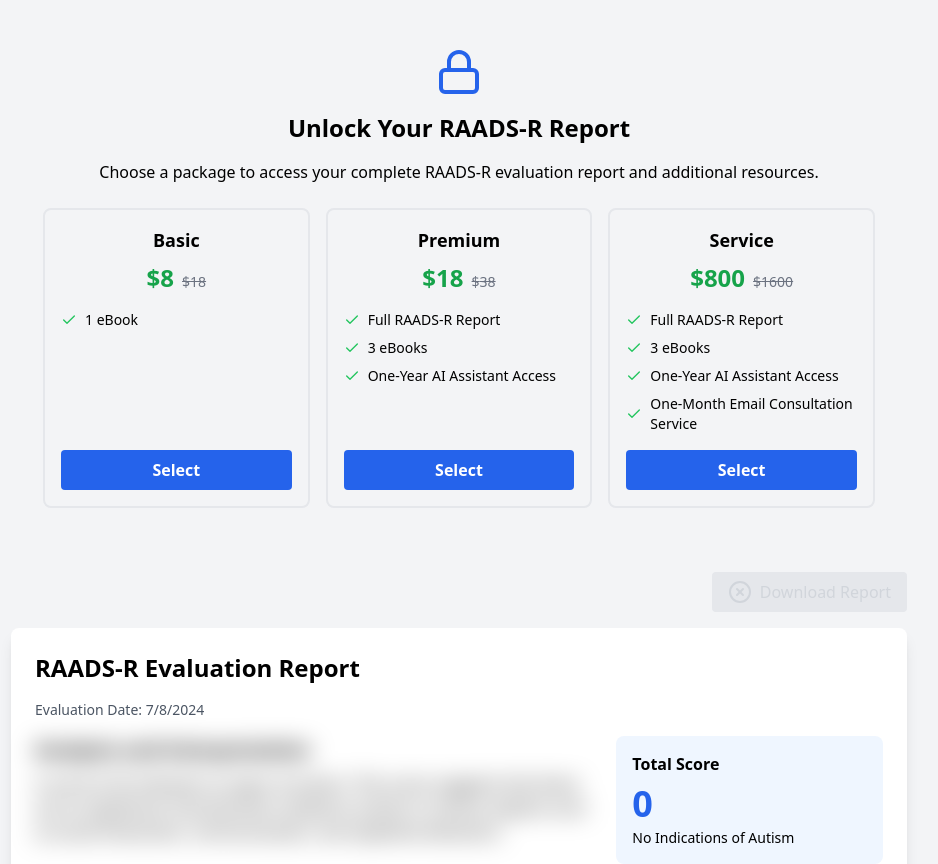
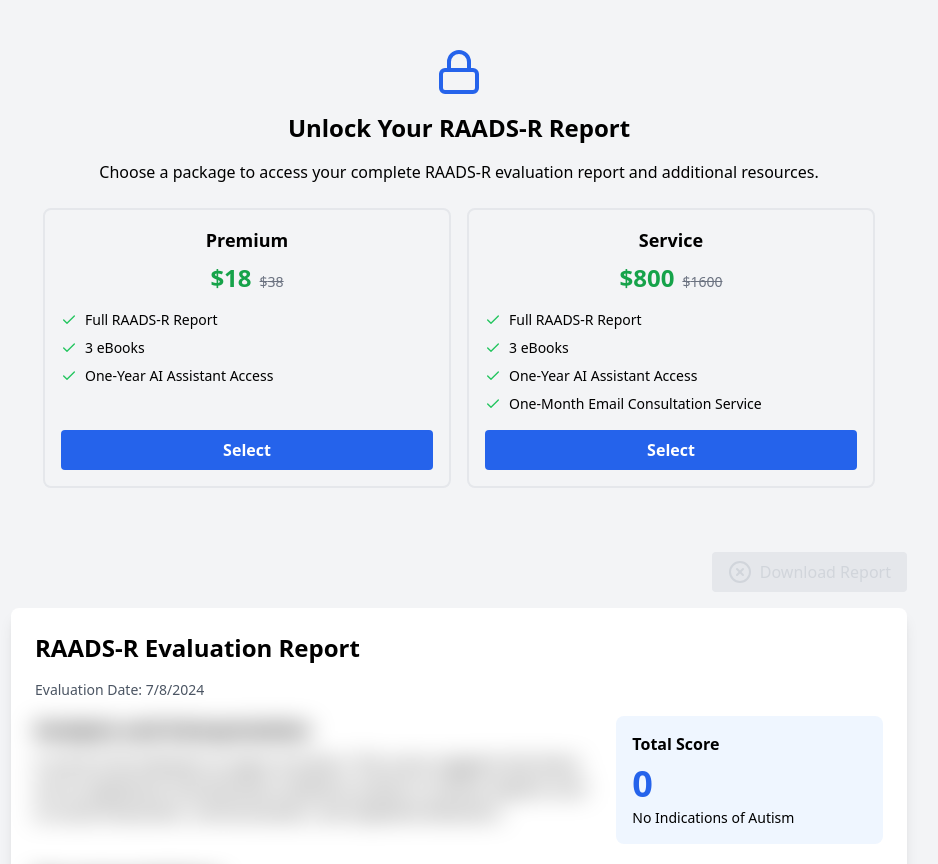
Before and after one commit to blowxian/raads_test, a Next.js app: page / in a window 1280 px wide. Shown: the top 864 px of the page, without its empty margins (181-1119 px from the left). Built offline with nearby package versions, Linux system fonts and the light colour scheme; no server answers.

Commit message:
hidden basic package;

```diff
--- a/app/page.tsx
+++ b/app/page.tsx
@@ -266,13 +266,6 @@
 
 const pricingTiers = [
     {
-        name: "basic",
-        title: "Basic",
-        originalPrice: 18.00,
-        price: 8,
-        features: ["1 eBook"],
-    },
-    {
         name: "premium",
         title: "Premium",
         originalPrice: 38,
@@ -506,7 +499,7 @@
                             <h2 className="text-2xl font-bold mb-4">Unlock Your RAADS-R Report</h2>
                             <p className="mb-6">Choose a package to access your complete RAADS-R evaluation report and
                                 additional resources.</p>
-                            <div className="grid grid-cols-1 sm:grid-cols-2 lg:grid-cols-3 gap-4 mb-8">
+                            <div className="grid grid-cols-1 sm:grid-cols-2 gap-4 mb-8">
                                 {pricingTiers.map((tier, index) => (
                                     <div key={index}
                                          className={`border-2 rounded-lg p-4 flex flex-col justify-between ${showFlash ? 'flash-border' : ''}`}>
```
